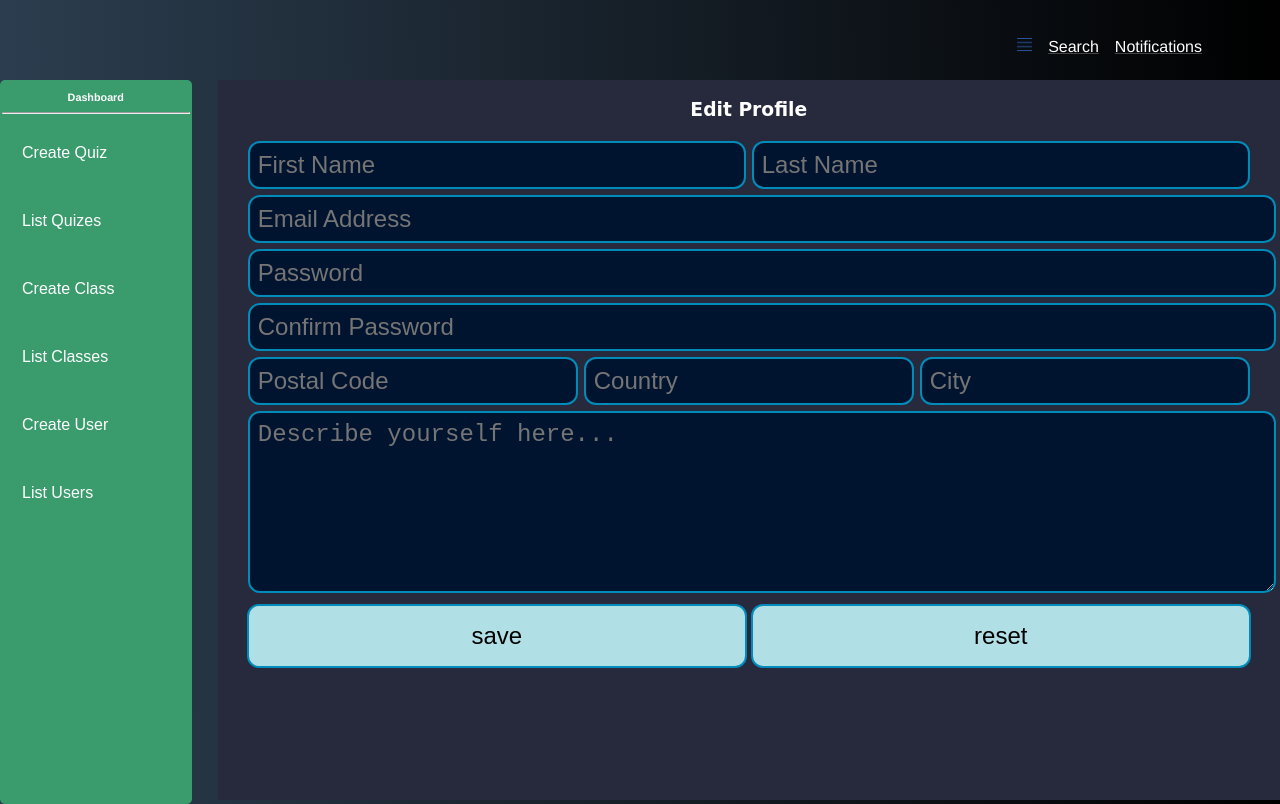
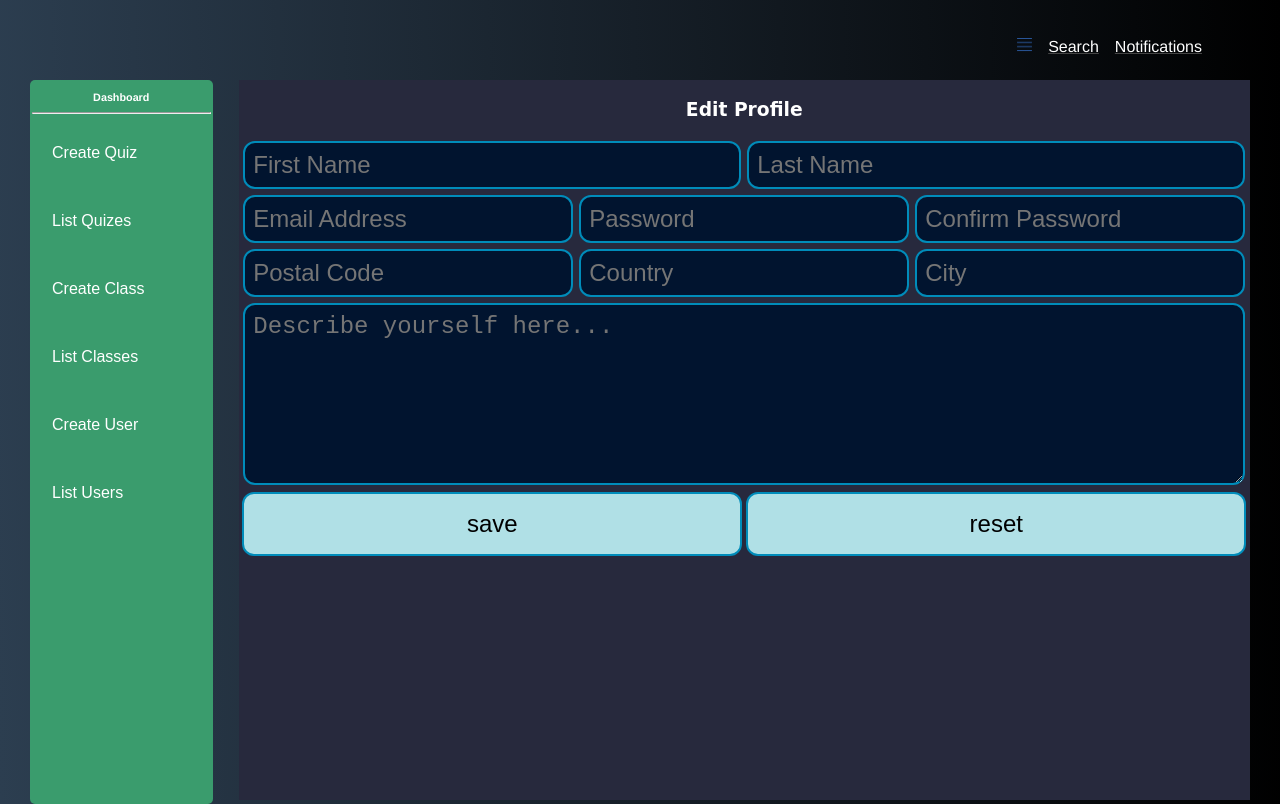
Before and after one commit to hosseindehghanipour1998/onlineClass-Backend, a Vue app in the folder online-class/: page / in a window 1280 px wide. Built offline with nearby package versions, Linux system fonts and the light colour scheme; what vue-particles would draw is missing.

Commit message:
Covered(didn't fix) the Home module Component

```diff
--- a/online-class/src/components/EditProfileForm.vue
+++ b/online-class/src/components/EditProfileForm.vue
@@ -20,7 +20,10 @@
           <input id="column" class="inputStyle  pa2 inputStyle" type="text"  placeholder="Country">
           <input id="column" class="inputStyle  pa2 inputStyle" type="text"  placeholder="City">
         </div>
-        <textarea class="inputStyle pa2" name="message" rows="6" style="width:100%;" placeholder="Describe yourself here..."></textarea>
+        <div class="otherColumns">
+          <textarea class="inputStyle pa2 " name="message" rows="6" style="width:100%;" placeholder="Describe yourself here..."></textarea>
+        </div>
+
         <div class="row">
           <input class=" buttonStyle"  type="submit" value="save">
           <input class=" buttonStyle"  type="submit" value="reset">
@@ -66,7 +69,7 @@
   color: black !important;
 }
 .otherColumns{
-
+  display: flex;
 }
 #column{
   justify-content: center;
--- a/online-class/src/components/Home/Home.vue
+++ b/online-class/src/components/Home/Home.vue
@@ -59,12 +59,14 @@ export default {
 #leftbox {
       width: 15%;
       height: 100%;
+      margin-left: 30px;
 }
 #rightbox{
       width: 85%;
       height: 100%;
       background-color:rgb(39,41,61);
       margin-left: 30px;
+      margin-right:30px;
    /* background-color:purple;*/
 
 }
```
